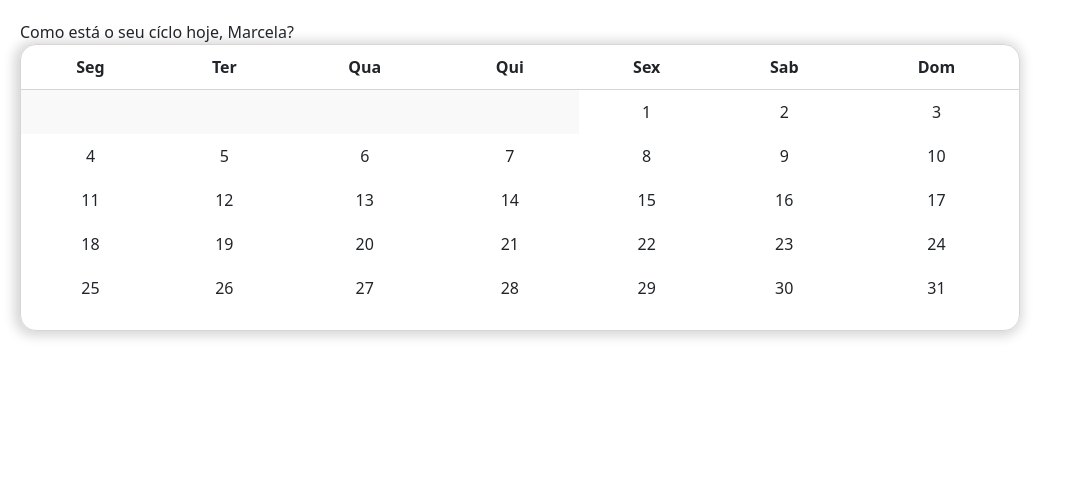
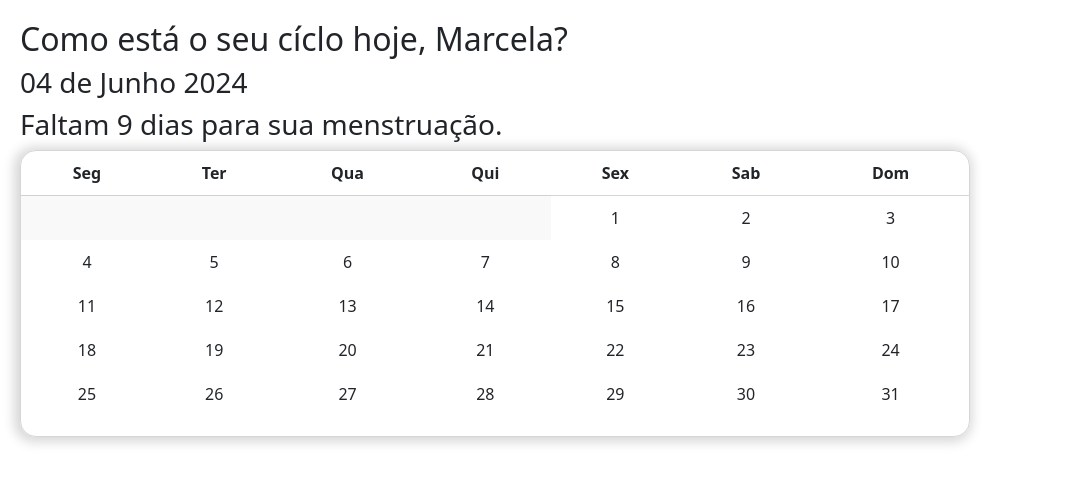
Before and after one commit to SRLB50/Projeto-Integrador-Desenvolvimento-de-Sistema-WEB-Modularizavel, a React (Vite) app in the folder front-end/: page /calendario in a window 1280 px wide. Shown: the top 484 px of the page, without its empty margins (0-1077 px from the left). Built offline with nearby package versions, Linux system fonts and the light colour scheme.

Commit message:
ajust. estilização base calendario

```diff
--- a/front-end/src/components/CalendarioComponent/index.scss
+++ b/front-end/src/components/CalendarioComponent/index.scss
@@ -2,7 +2,7 @@
 /*estilização para componente de calendário*/
 .calendar-container {
   width: 100%;
-  max-width: 1000px;
+  max-width: 950px;
   border: 1px solid rgb(4, 4, 4, 0.16);
   border-radius: 16px;
   padding-bottom: 20px;
@@ -13,7 +13,7 @@
 
   .calendar {
     width: 100%;
-    max-width: 1000px;
+    max-width: 950px;
     border-collapse: collapse;
   }
 
--- a/front-end/src/views/calendario/index.jsx
+++ b/front-end/src/views/calendario/index.jsx
@@ -11,7 +11,11 @@ const Calendario = () => {
     return (
       <div className="container-calendar-screen">
         <div>
-          Como está o seu cíclo hoje, Marcela?
+          <h2>Como está o seu cíclo hoje, Marcela?</h2>
+        </div>
+        <div>
+          <h3>04 de Junho 2024</h3>
+          <h3>Faltam 9 dias para sua menstruação.</h3>
         </div>
         <div className="">
           <CalendarioComponent year={2024} month={7} />
--- a/front-end/src/views/calendario/index.scss
+++ b/front-end/src/views/calendario/index.scss
@@ -1,3 +1,7 @@
 .container-calendar-screen {
     padding: 20px;
 }
+
+.container-count-days {
+    display: flex;
+}
```
